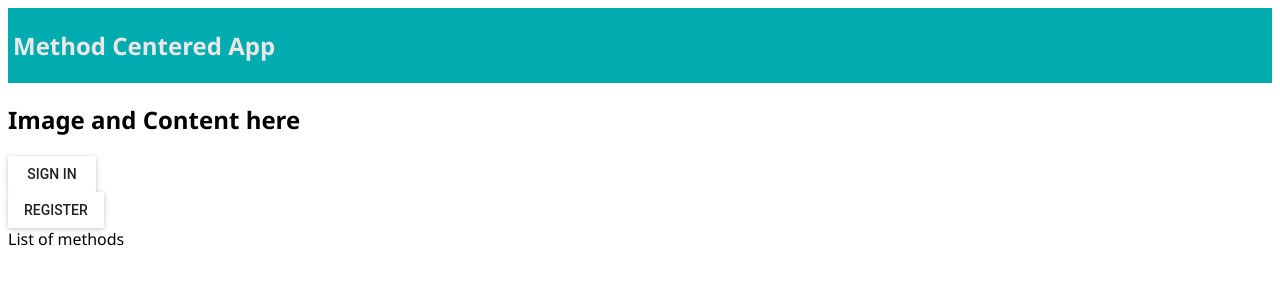
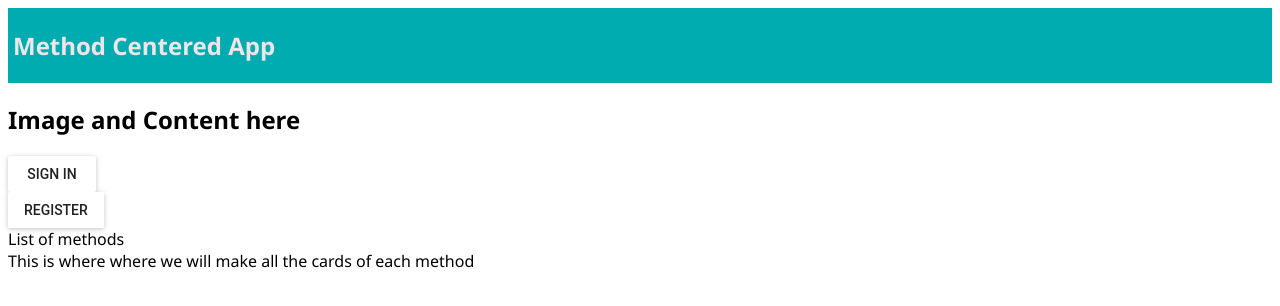
Before and after one commit to KKubesh/method_centered_projects, a React (Create React App) app: page /home in a window 1280 px wide. Shown: the top 306 px of the page. Built offline with nearby package versions, Linux system fonts and the light colour scheme.

Commit message:
Placed in the HomeMethods component

```diff
--- /dev/null
+++ b/src/components/HomeMethods/HomeMethods.js
@@ -0,0 +1,14 @@
+import React, { Component } from 'react';
+
+class HomeMethods extends Component {
+
+    render() {
+        return(
+            <div>
+                This is where where we will make all the cards of each method
+            </div>
+        )
+    }
+}
+
+export default HomeMethods;
--- a/src/components/Main/Main.js
+++ b/src/components/Main/Main.js
@@ -1,6 +1,7 @@
 import React, { Component } from 'react';
 import LoginDialog from '../LoginDialog/LoginDialog';
 import RegisterDialog from '../RegisterDialog/RegisterDialog';
+import HomeMethods from '../HomeMethods/HomeMethods';
 
 class Main extends Component {
 
@@ -16,7 +17,7 @@ class Main extends Component {
                 </div>
                 <div>
                     List of methods
-                    {/* <HomeMethods/> */}
+                    <HomeMethods/>
                 </div>
             </div>
         )
```
Also changed, not shown: images/image_01.png (added).
